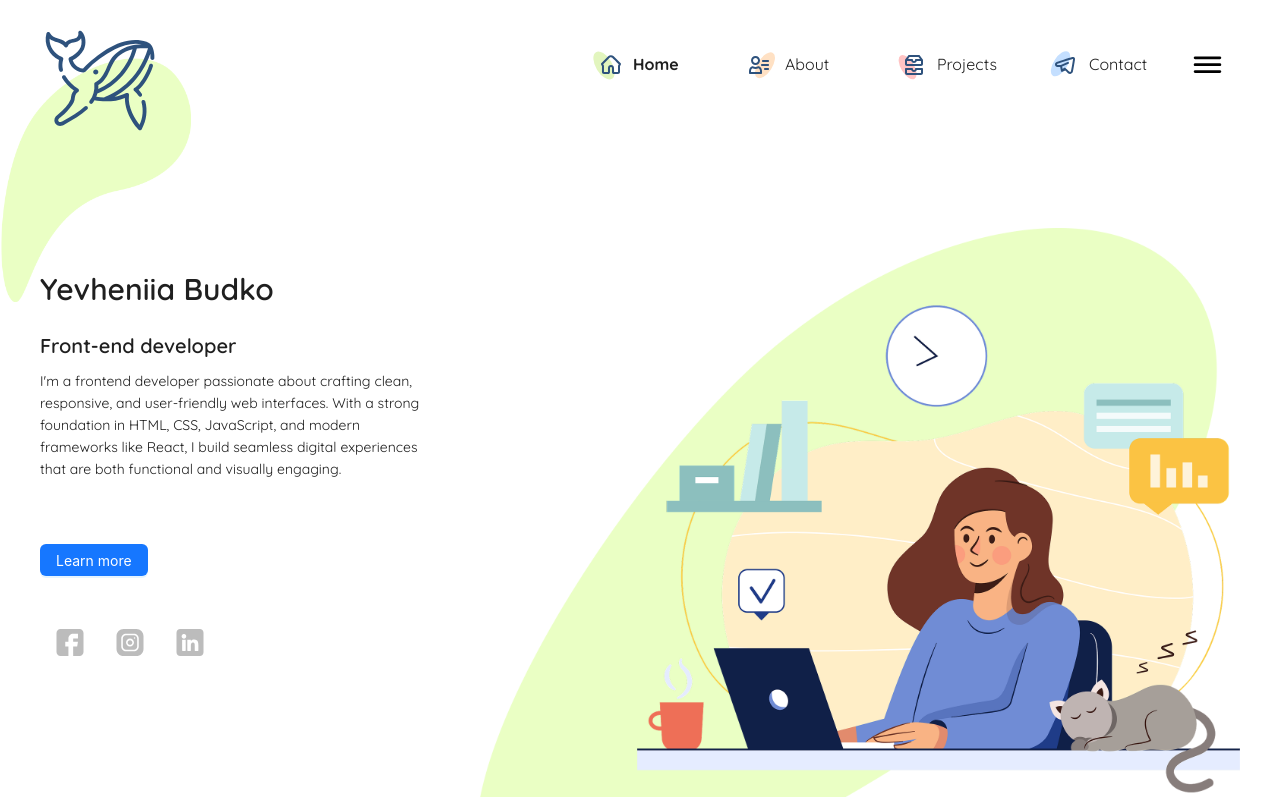
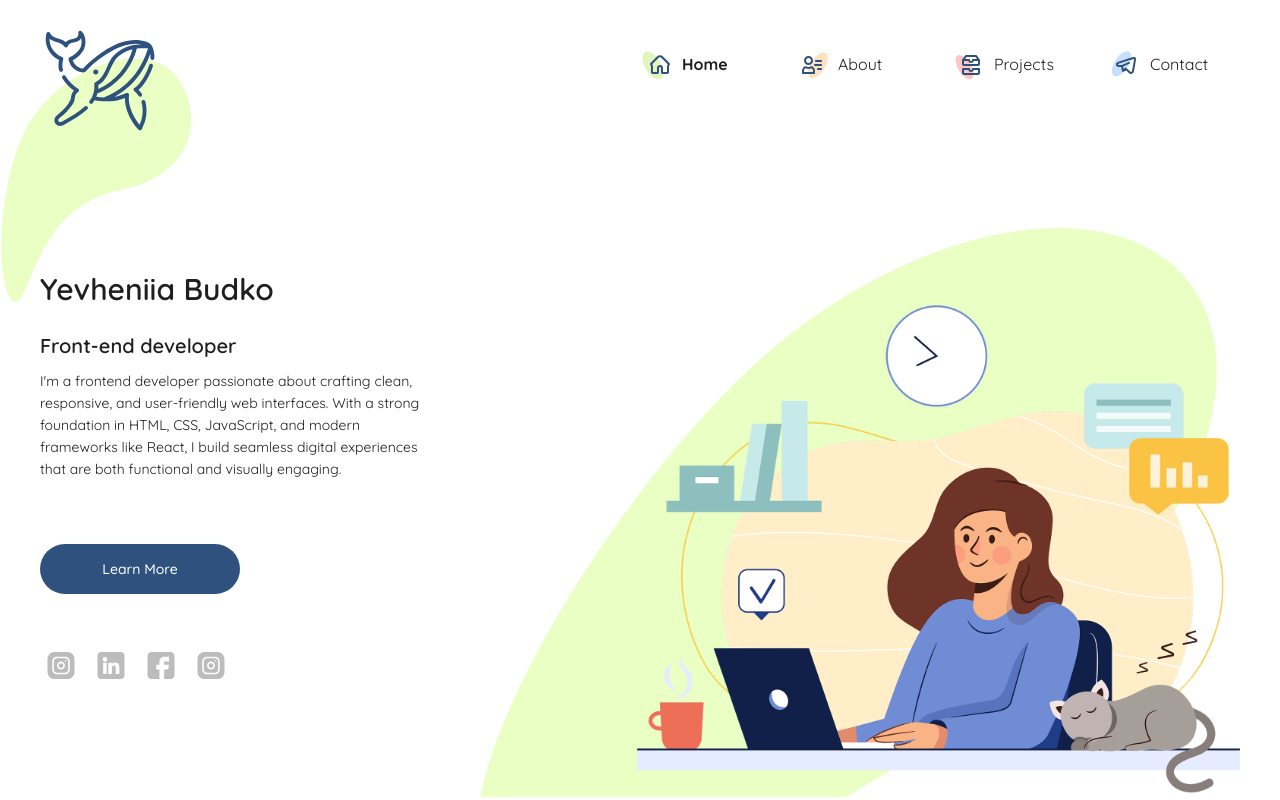
Before and after one commit to ev-indrik/my-portfolio, a React (Vite) app: page /home in a window 1280 px wide. Built offline with nearby package versions, Linux system fonts and the light colour scheme.

Commit message:
feat: WebsiteButton hoc added, HeroSection done

```diff
--- a/package.json
+++ b/package.json
@@ -12,6 +12,7 @@
   "dependencies": {
     "@ant-design/icons": "^6.0.0",
     "antd": "^5.25.4",
+    "classnames": "^2.5.1",
     "react": "^19.1.0",
     "react-dom": "^19.1.0",
     "react-router": "^7.6.2",
--- a/src/_variables.scss
+++ b/src/_variables.scss
@@ -4,3 +4,4 @@ $main-font: "Quicksand", sans-serif;
 //===>> colors
 $primary-bg-color: #FFF;
 $primary-blue: #2E527D;
+$secondary-color: #EAFFC4;
--- /dev/null
+++ b/src/components/custom-button/WebsiteButton.scss
@@ -0,0 +1,71 @@
+@use '../../variables';
+
+.ant-btn.custom-button {
+  font-family: variables.$main-font;
+  display: flex;
+  align-items: center;
+  justify-content: center;
+  font-size: 14px;
+  font-weight: 500;
+  border: none;
+  outline: none;
+  box-shadow: unset;
+
+  &.ant-btn-default {
+    min-height: 42px;
+    height: 42px;
+
+    &.ant-btn-lg {
+      min-width: 200px;
+      min-height: 50px;
+      height: 50px;
+    }
+
+    &.ant-btn-sm {
+      min-height: 36px;
+      height: 36px;
+    }
+  }
+
+  &.ant-btn.custom-button:hover {
+    color: #FFFFFF;
+  }
+
+  &.primary {
+    background: variables.$primary-blue;
+    border-radius: 30px;
+    color: #FFFFFF;
+
+    &:hover {
+      background: #254164;
+    }
+  }
+
+  &.icon {
+
+    .ant-btn-icon {
+      display: flex;
+      align-items: center;
+      justify-content: center;
+    }
+
+    &.ant-btn-default {
+      height: 42px;
+      width: 42px;
+    }
+
+    &:hover{
+
+      .ant-btn-icon {
+
+        svg {
+          path {
+            fill: variables.$primary-blue;
+          }
+        }
+      }
+
+    }
+  }
+
+}
--- /dev/null
+++ b/src/components/custom-button/WebsiteButton.tsx
@@ -0,0 +1,62 @@
+import {type CSSProperties, type FC, type MouseEventHandler, type ReactNode} from 'react';
+import {Button as AntButton, type ButtonProps} from "antd";
+import classNames from 'classnames';
+
+import './WebsiteButton.scss'
+
+type WebButtonProps = {
+    btnType?: "primary" | "secondary" | 'ghost' | 'text' | 'icon';
+    icon?: ReactNode;
+    text?: string;
+    children?: ReactNode;
+    style?: CSSProperties;
+    className?: string;
+    link?: string;
+    onClick?: MouseEventHandler<HTMLElement>;
+    // btnSize?: "small" | "middle" | "large";
+}
+
+const WebsiteButton: FC<WebButtonProps & ButtonProps> = ({
+                                                             btnType = 'primary',
+                                                             icon,
+                                                             // btnSize = 'middle',
+                                                             text,
+                                                             children,
+                                                             className,
+                                                             link,
+                                                             onClick,
+                                                             ...props
+                                                         }) => {
+    const btnClasses = classNames('custom-button', className,
+        {
+            'primary': btnType === 'primary',
+            'secondary': btnType === 'secondary',
+            'ghost': btnType === 'ghost',
+            'text': btnType === 'text',
+            'icon': btnType === 'icon',
+        },
+        // {
+        //     'btn-small': btnSize === 'small',
+        //     'btn-medium': btnSize === 'middle',
+        //     'btn-large': btnSize === 'large',
+        // }
+    );
+
+    const handleClick = (e: React.MouseEvent<HTMLElement>) => {
+        if (link) {
+            window.open(link, '_blank', 'noopener,noreferrer');
+        }
+        if (onClick) {
+            onClick(e);
+        }
+    };
+
+    return (
+        <AntButton icon={icon} className={btnClasses} {...props} onClick={handleClick}>
+            {text}
+            {children ? children : null}
+        </AntButton>
+    );
+};
+
+export default WebsiteButton;
--- a/src/components/header/Header.tsx
+++ b/src/components/header/Header.tsx
@@ -1,5 +1,5 @@
 import {type FC, useState} from 'react';
-import {Button, Col, Menu, type MenuProps, Popover, Row, Space} from "antd";
+import {Button, Col, Menu, type MenuProps, Row} from "antd";
 
 import {useLocation, useNavigate} from "react-router";
 import MenuItem from './menu-item/MenuItem';
@@ -29,12 +29,12 @@ const items: MenuItem[] = [
     },
 ]
 
-const content = (
-    <Space direction={'vertical'}>
-        <Button type={'default'} block>{'Go to Ukrainian'}</Button>
-        <Button type={'default'} block>{'Go to the Dark side'}</Button>
-    </Space>
-)
+// const content = (
+//     <Space direction={'vertical'}>
+//         <Button type={'default'} block>{'Go to Ukrainian'}</Button>
+//         <Button type={'default'} block>{'Go to the Dark side'}</Button>
+//     </Space>
+// )
 
 const Header: FC = () => {
 
@@ -73,11 +73,11 @@ const Header: FC = () => {
                                 items={items}
                                 overflowedIndicator={false}
                             />
-                            <Popover content={content} placement={'bottomRight'} arrow={false}>
-                                <Button type={'text'}>
-                                    <SvgIcon type={'burger'}/>
-                                </Button>
-                            </Popover>
+                            {/*<Popover content={content} placement={'bottomRight'} arrow={false}>*/}
+                            {/*    <Button type={'text'}>*/}
+                            {/*        <SvgIcon type={'burger'}/>*/}
+                            {/*    </Button>*/}
+                            {/*</Popover>*/}
                         </Row>
                     </Col>
                 </Row>
--- a/src/components/header/menu-item/MenuItem.scss
+++ b/src/components/header/menu-item/MenuItem.scss
@@ -1,23 +1,25 @@
 .menu-item-wrapper {
   display: flex;
   align-items: center;
-  min-width: 120px;
+  min-width: 124px;
   border-radius: 8px;
   padding: 4px 8px;
 
   &:hover {
-    background-color: rgba(227, 241, 220, 0.7);
+    .ant-typography {
+      font-weight: 700 !important;
+    }
   }
 
   .menu-item-text {
     padding-left: 8px;
   }
 
-    .ant-typography {
-      font-size: 16px;
-      font-weight: 400;
-    }
+  .ant-typography {
+    font-size: 16px;
+    font-weight: 400;
   }
+}
 
 
 .ant-menu-item {
@@ -47,7 +49,7 @@
     .menu-item-wrapper {
 
       .ant-typography {
-        font-weight: 700!important;
+        font-weight: 700 !important;
       }
     }
   }
--- a/src/components/hero-section/HeroSection.tsx
+++ b/src/components/hero-section/HeroSection.tsx
@@ -1,14 +1,16 @@
 import './HeroSection.scss';
 
 import {type FC} from 'react';
-import {Button, Col, Row, Typography} from "antd";
+import {Col, Row, Space, Typography} from "antd";
 
 import homeHeroImg from './images/home-hero-img.png'
 import {SvgIcon} from "../icon/SvgIcon.tsx";
+import WebsiteButton from "../custom-button/WebsiteButton.tsx";
 
 const {Title, Paragraph} = Typography;
 
 const HeroSection: FC = () => {
+
     return (
         <div className={'hero-section-wrapper'}>
 
@@ -28,15 +30,17 @@ const HeroSection: FC = () => {
                         </Paragraph>
 
                         <Row style={{paddingTop: 50}}>
-                            <Button type={'primary'}>{'Learn more'}</Button>
+                            <WebsiteButton btnType={'primary'} text={'Learn More'} size={'large'}/>
                         </Row>
                         <Row style={{paddingTop: 50}}>
-                               <Button type={'text'}><SvgIcon type={'facebook'}/></Button>
-                               <Button type={'text'}><SvgIcon type={'instagram'}/></Button>
-                               <Button type={'text'}><SvgIcon type={'linkedin'}/></Button>
+                            <Space>
+                                <WebsiteButton btnType={'icon'} icon={<SvgIcon type={'instagram'}/>} link={'https://github.com/ev-indrik'}/>
+                                <WebsiteButton btnType={'icon'} icon={<SvgIcon type={'linkedin'}/>} link={'https://www.linkedin.com/in/evindrik/'}/>
+                                <WebsiteButton btnType={'icon'} icon={<SvgIcon type={'facebook'}/>} link={'https://www.facebook.com/ev.indrik'}/>
+                                <WebsiteButton btnType={'icon'} icon={<SvgIcon type={'instagram'}/>} link={'https://www.instagram.com/ev_indrik'}/>
+                            </Space>
                         </Row>
                     </Col>
-
 
                     <Col flex={'auto'}>
                         <Row justify={'end'} align={'bottom'} style={{height: '100%'}}>
@@ -46,12 +50,6 @@ const HeroSection: FC = () => {
                         </Row>
                     </Col>
                 </Row>
-
-                {/*<Row style={{border: '1px solid green'}}>*/}
-                {/*    <Col>*/}
-                {/*        <h3>{'SOCIALs'}</h3>*/}
-                {/*    </Col>*/}
-                {/*</Row>*/}
             </div>
         </div>
     );
```
